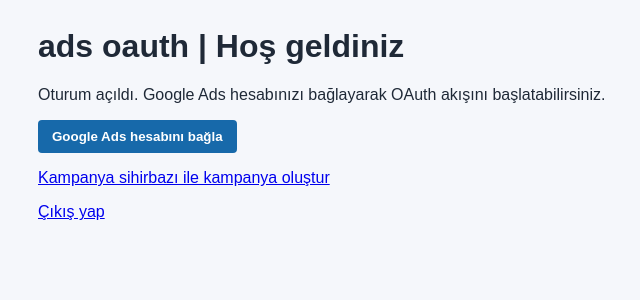
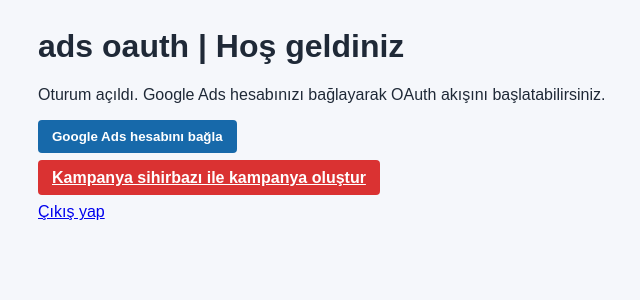
Before and after one commit to korthaci/ads_oauth, a PHP site: page /ads-oauth/tema/panel/anasayfa.php in a window 1280 px wide. Shown: the top 300 px of the page, without its empty margins (52-692 px from the left). Run offline with PHP 8.4, Linux system fonts and the light colour scheme; data that the repository does not hold is empty.

Commit message:
feat: Add danger button styling for campaign creation link in the panel

```diff
--- a/tema/css/panel.css
+++ b/tema/css/panel.css
@@ -16,6 +16,7 @@
 .panel-main button:hover:not(:disabled), .panel-main button:focus:not(:disabled) { background: #0e4e83; }
 .panel-main button:disabled { opacity: .55; cursor: not-allowed; }
 .form-field { margin: 0 0 18px; }
+.panel-main .button-danger { padding: 9px 14px; border: 0; border-radius: 4px; background: rgb(218, 50, 50); color: #fff; cursor: pointer; font-weight: 600; }
 .hint { display: block; max-width: 680px; margin-top: 5px; color: #687386; font-size: .9rem; line-height: 1.4; }
 .status-message { min-height: 1.5em; }
 .alert { padding: 12px 14px; border-radius: 5px; margin: 12px 0; }
--- a/tema/panel/anasayfa.php
+++ b/tema/panel/anasayfa.php
@@ -72,7 +72,7 @@
 });
 </script>
 
-<p><a href="index.php?islem=kampanya-sihirbazi">Kampanya sihirbazı ile kampanya oluştur</a></p>
+<p><a class="button-danger" href="index.php?islem=kampanya-sihirbazi">Kampanya sihirbazı ile kampanya oluştur</a></p>
 
 <p><a href="index.php?islem=cikis">Çıkış yap</a></p>
 <?php require __DIR__ . '/../layout/footer.php'; ?>
```
